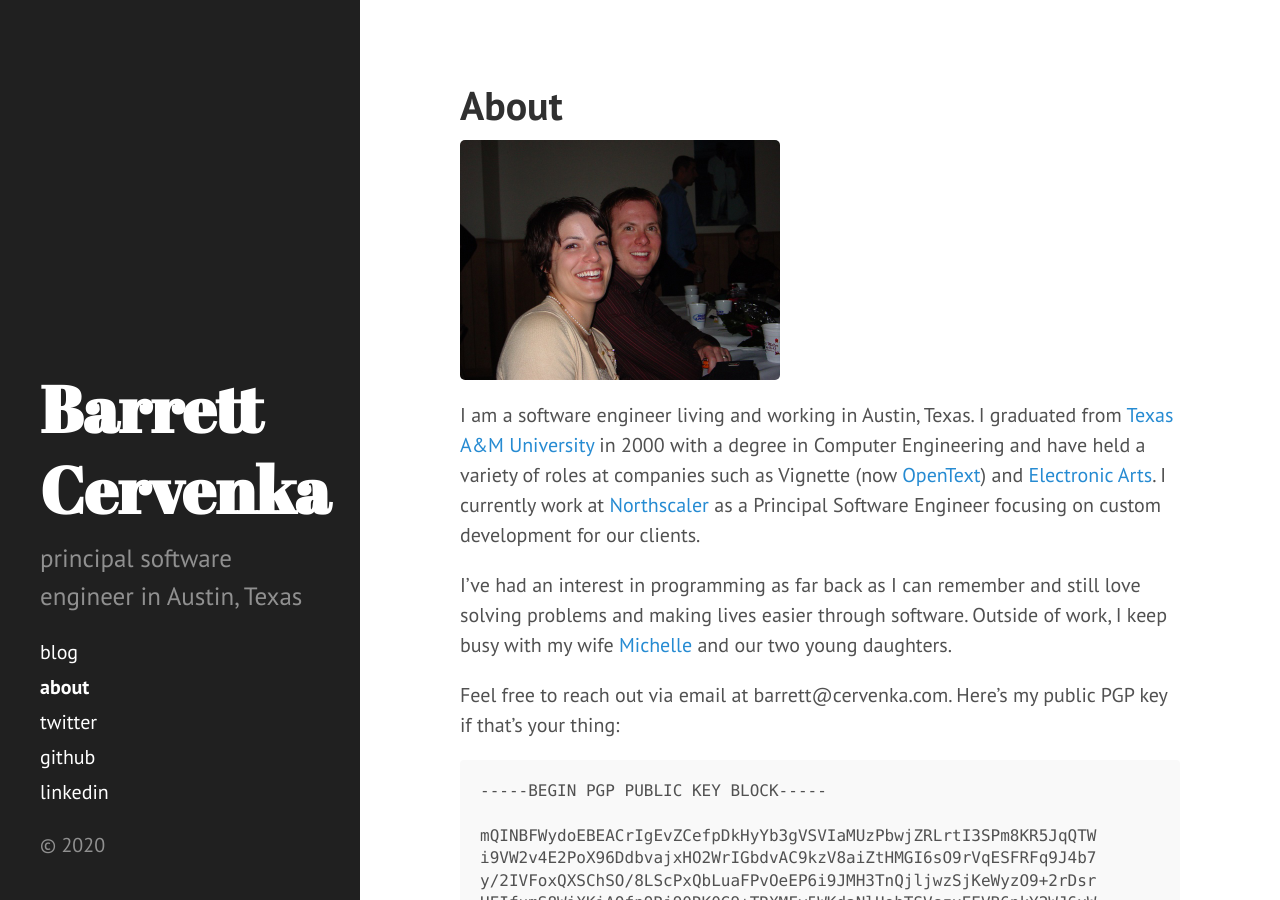
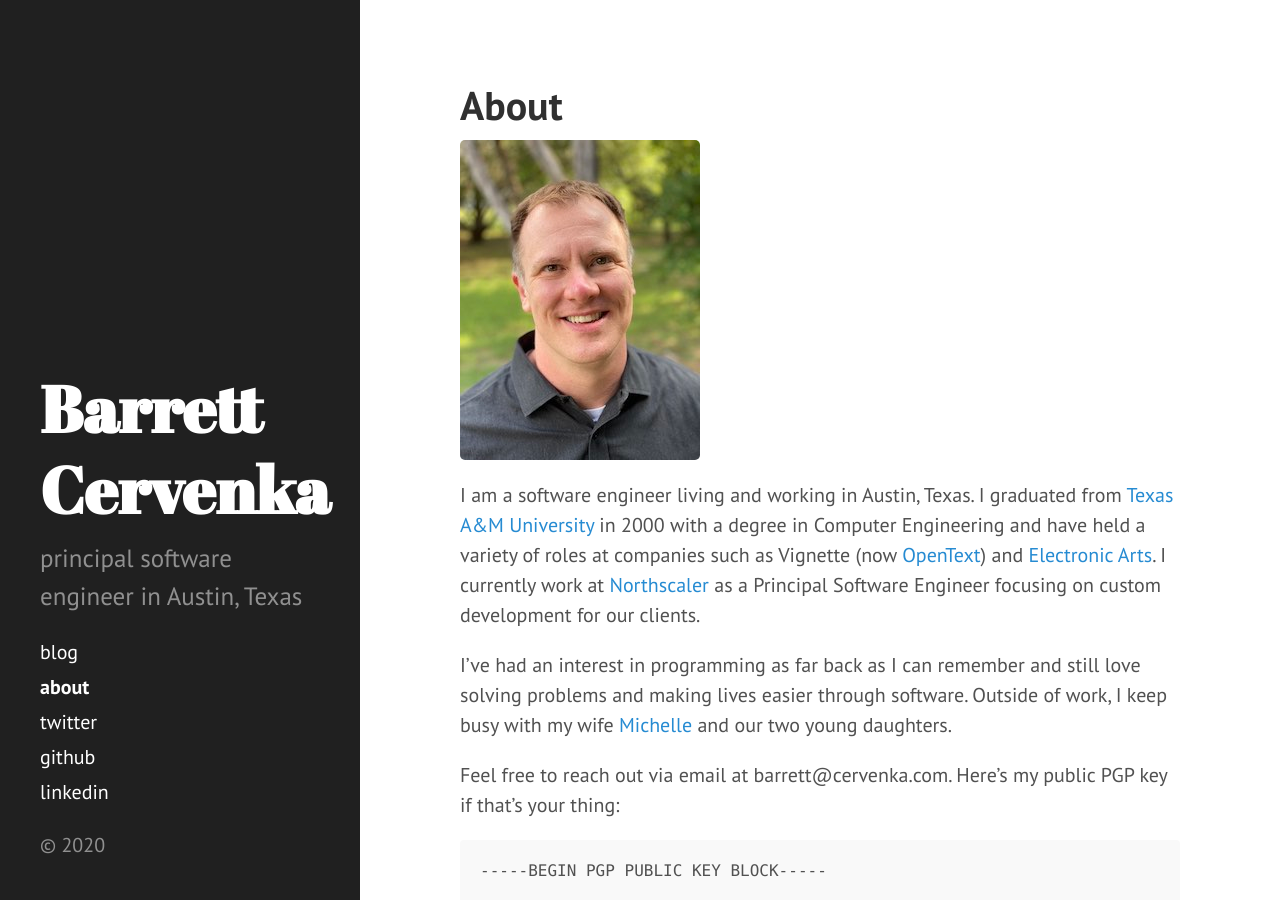
Before and after one commit to barrettc/barrettc.github.io, a Jekyll site: the page built from about.md, in a window 1280 px wide and 900 px high. Built offline with Jekyll 4.4.1, drawn with Linux system fonts in a browser that asks for light colours.

Commit message:
new profile pic

```diff
--- a/about.md
+++ b/about.md
@@ -3,7 +3,7 @@ title: about
 layout: page
 ---
 <h1 class="page-title">About</h1>
-<img width="320" height="240" src="{{ site.base_url }}/public/img/me.jpg"/>
+<img src="{{ site.base_url }}/public/img/barrett.jpg"/>
 
 I am a software engineer living and working in Austin, Texas. I graduated from [Texas A&M University](http://www.tamu.edu) in 2000 with a degree in Computer Engineering and have held a variety of roles at companies such as Vignette (now [OpenText](http://www.opentext.com)) and [Electronic Arts](http://www.ea.com). I currently work at [Northscaler](https://northscaler.com) as a Principal Software Engineer focusing on custom development for our clients.
 
```
Also changed, not shown: public/img/barrett.jpg (added), public/img/me.jpg (deleted).
